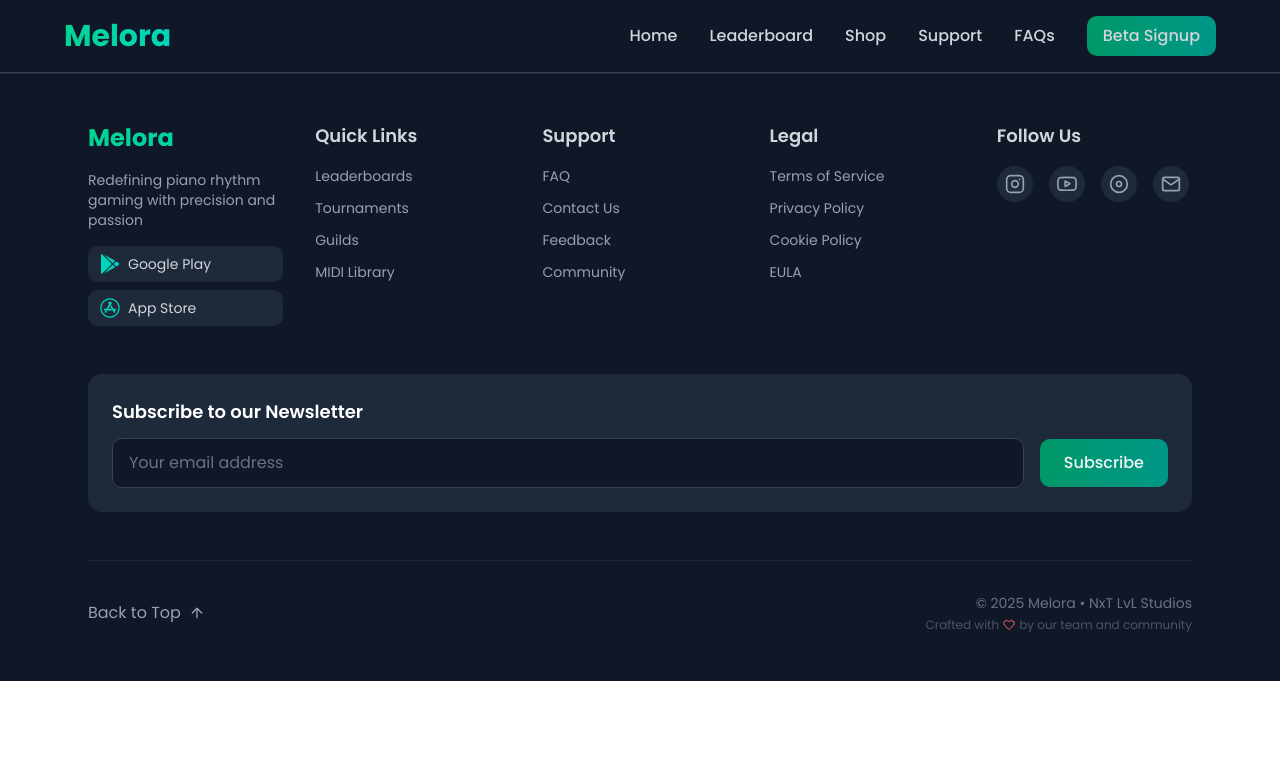
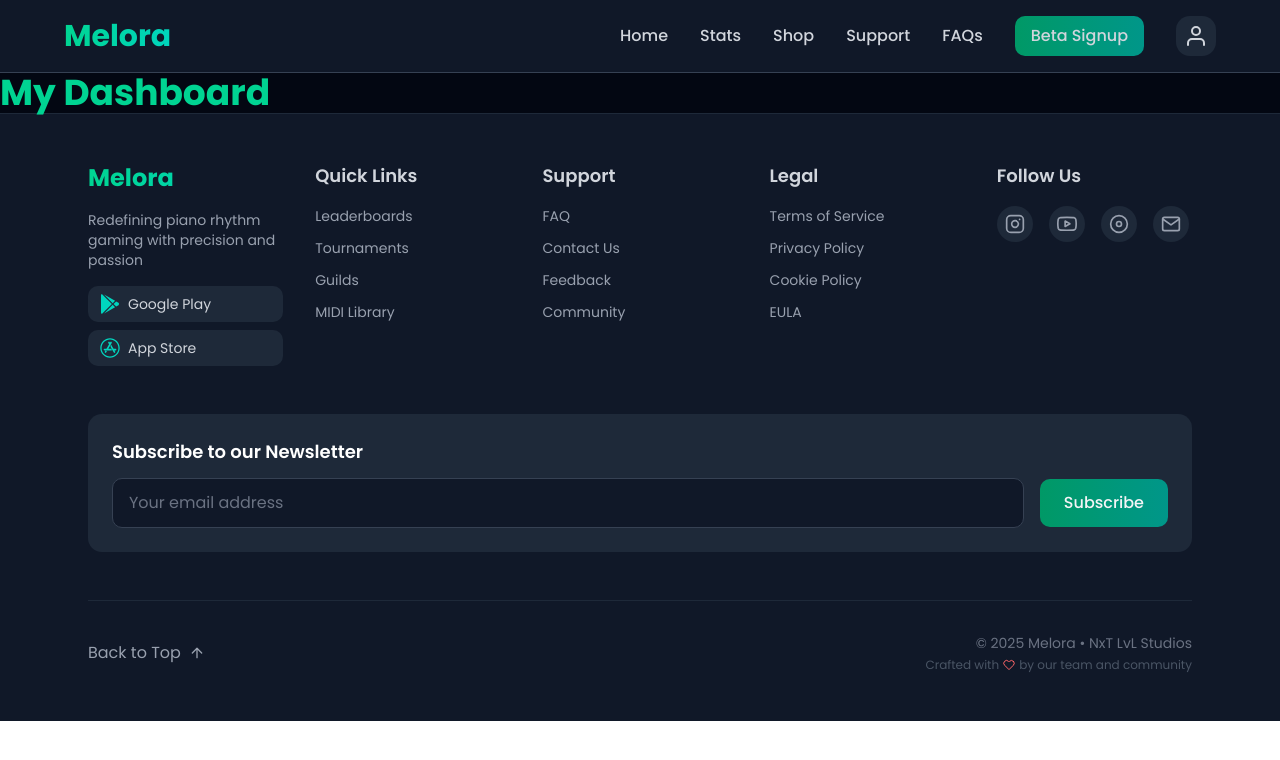
Before and after one commit to MirFaizan06/melora, a React (Vite) app: page /dashboard in a window 1280 px wide. Shown: the top 760 px of the page. Built offline with nearby package versions, Linux system fonts and the light colour scheme.

Commit message:
changed things

```diff
--- a/src/App.jsx
+++ b/src/App.jsx
@@ -8,6 +8,7 @@ import Shop from "@/pages/Shop";
 import Support from "@/pages/Support";
 import Footer from "./components/Footer";
 import FAQ from "@/features/Support/FAQ";
+import Dashboard from "./pages/Dashboard";
 
 export default function App() {
   return (
@@ -22,6 +23,7 @@ export default function App() {
           <Route path="/shop" element={<Shop />} />
           <Route path="/support" element={<Support />} />
           <Route path="/faqs" element={<FAQ />} />
+        <Route path="/dashboard" element={<Dashboard />} />
         </Routes>
         <Footer />
       </Router>
--- a/src/components/Header.jsx
+++ b/src/components/Header.jsx
@@ -1,6 +1,7 @@
 import { useState } from "react";
 import { Link } from "react-router-dom";
 import { FiInstagram, FiYoutube, FiDisc } from "react-icons/fi";
+import { FiUser } from "react-icons/fi";
 
 export default function Header() {
   const [isMenuOpen, setIsMenuOpen] = useState(false);
@@ -18,13 +19,14 @@ export default function Header() {
         {/* Desktop Navigation */}
         <nav className="hidden md:flex gap-8 items-center">
           <NavLink to="/">Home</NavLink>
-          <NavLink to="/leaderboard">Leaderboard</NavLink>
+          <NavLink to="/leaderboard">Stats</NavLink>
           <NavLink to="/shop">Shop</NavLink>
           <NavLink to="/support">Support</NavLink>
           <NavLink to="/faqs">FAQs</NavLink>
           <NavLink to="/beta-signup" className="bg-gradient-to-r from-emerald-600 to-teal-600 px-4 py-2 rounded-lg hover:from-emerald-700 hover:to-teal-700 transition-all">
             Beta Signup
           </NavLink>
+          <NavLink to="/dashboard" className="text-xl md:text-2xl bg-gray-800 p-2 rounded-xl"><FiUser/></NavLink>
         </nav>
 
         {/* Mobile Menu Button */}
--- a/src/features/Home/Hero.jsx
+++ b/src/features/Home/Hero.jsx
@@ -16,7 +16,7 @@ import { Autoplay, EffectCreative } from "swiper/modules";
 import "swiper/css";
 import { Link } from "react-router-dom";
 
-const releaseDate = new Date("2026-12-01T00:00:00");
+const releaseDate = new Date("2025-12-01T00:00:00");
 const MotionLink = motion(Link);
 
 const taglines = [
@@ -221,12 +221,14 @@ const Hero = () => {
         </AnimatePresence>
 
         {/* Enhanced Countdown Timer */}
+        <h2 className="text-2xl text-center md:text-4xl font-bold bg-gradient-to-r from-teal-400 to-emerald-400 bg-clip-text text-transparent mb-4">Time left before game release: </h2>
         <motion.div
           className="grid grid-cols-4 gap-4 mb-8 max-w-3xl w-full"
           initial={{ scale: 0.9 }}
           animate={{ scale: 1 }}
           transition={{ type: "spring" }}
         >
+
           {Object.entries(timeLeft).map(([unit, value]) => (
             <div
               key={unit}
--- /dev/null
+++ b/src/features/dashboard/DashboardComponent.jsx
@@ -0,0 +1,19 @@
+import React from 'react'
+import { motion, AnimatePresence } from "framer-motion";
+
+
+function DashboardComponent() {
+  return (
+    <motion.div
+          className=" bg-gray-950"
+          initial={{ scale: 0.9 }}
+          animate={{ scale: 1 }}
+          transition={{ type: "spring" }}
+        >
+          <h2 className='text-4xl text-emerald-400 font-bold'>My Dashboard</h2>
+
+        </motion.div>
+  )
+}
+
+export default DashboardComponent
--- /dev/null
+++ b/src/pages/Dashboard.jsx
@@ -0,0 +1,6 @@
+import DashboardComponent from "@/features/dashboard/DashboardComponent";
+
+export default function Dashboard() {
+  return <DashboardComponent />
+
+}
```
Also changed, not shown: src/data/LeaderboardData.js (line endings or trailing spaces), 1 other file (tests, documents, lock files or other folders).
